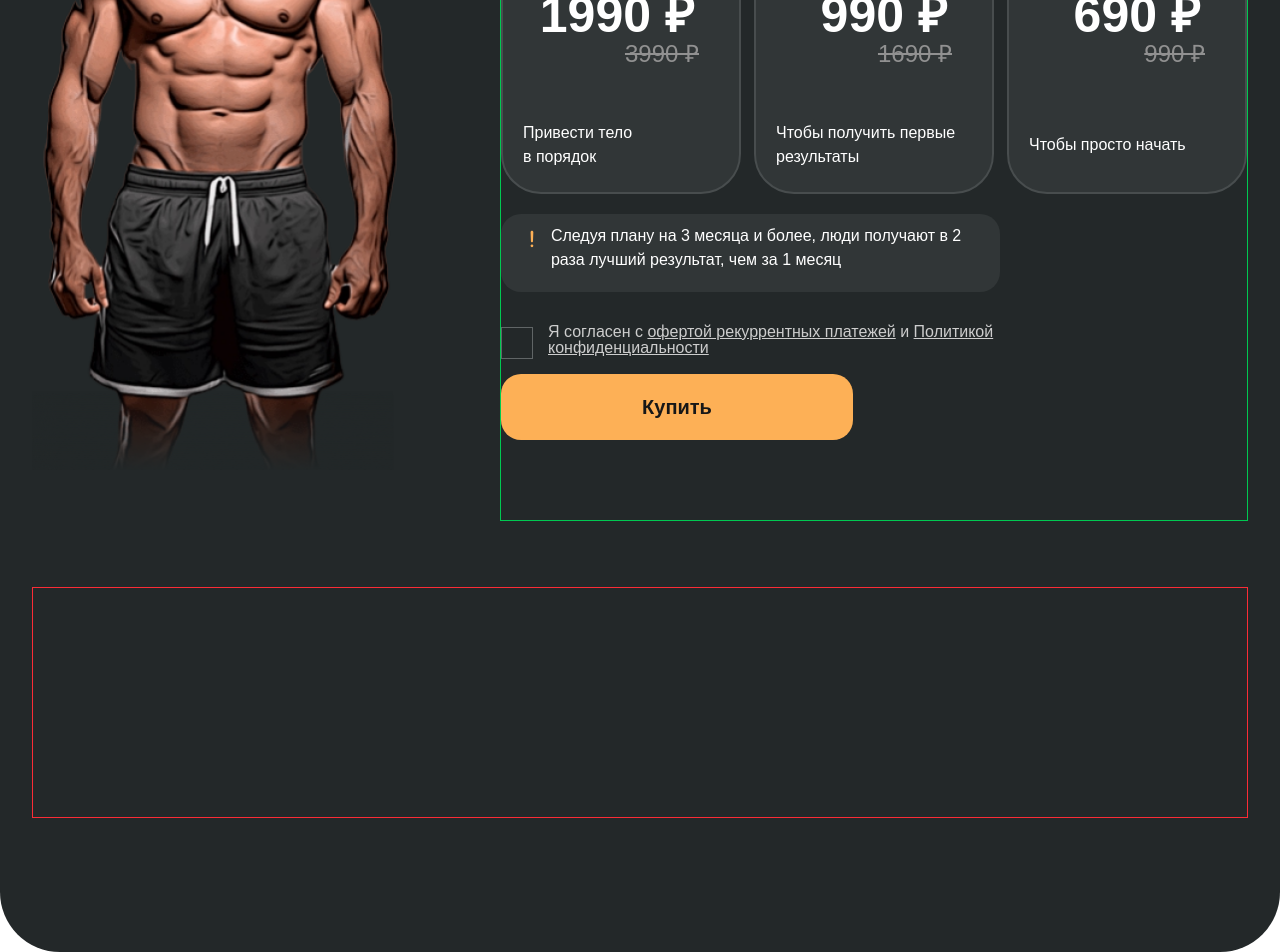
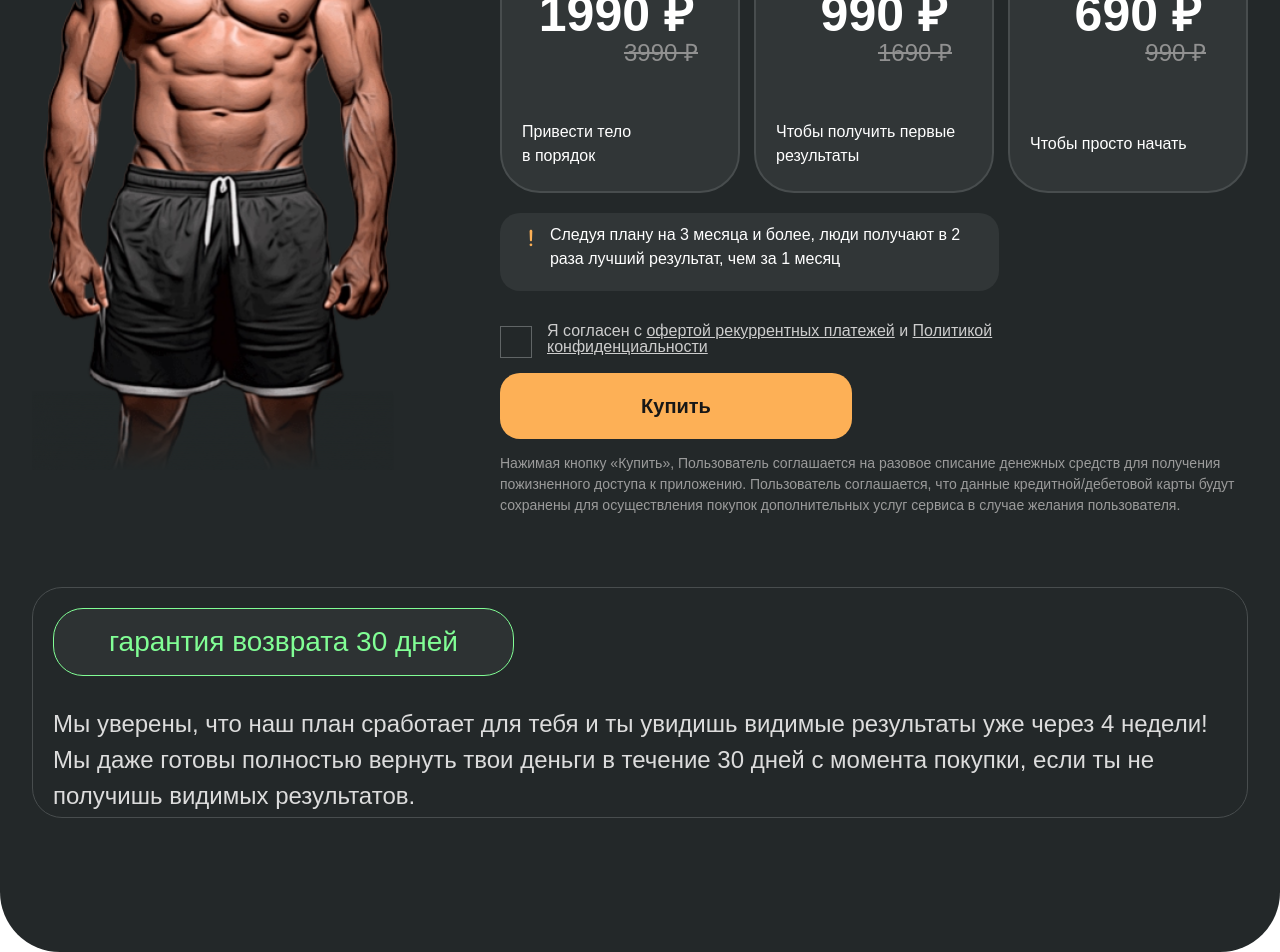
Before and after one commit to BatanAndrei/testovoe_4a_konsalting, a Next.js app: page / in a window 1280 px wide. Shown: the part 669-1621 px from the top of the page. Built offline with nearby package versions, Linux system fonts and the light colour scheme.

Commit message:
finish descktop

```diff
--- a/app/page.js
+++ b/app/page.js
@@ -27,7 +27,7 @@ export default function Home() {
           </div>
           <div className='mt-[110px] w-[1216px] h-[867px] flex items-center justify-between'>
              <Image src={imgDesck} alt="Фото атлета" width={380} height={767} />
-             <div className='w-[748px] h-[867px] border border-green-500'>
+             <div className='w-[748px] h-[867px]'>
               <TariffCardDesck title='Навсегда' price='5990 ₽' percent='-70%' description='Для тех, кто хочет всегда быть в форме и поддерживать здоровье' originalPrice='18 990 ₽' hit />
               <div className='flex justify-between mt-[14px] w-[100%] h-[335px]'>
                 <TariffCardDesck percent='-50%' title='3 месяца' price='1990 ₽' originalPrice='3990 ₽' description={'Привести тело\nв порядок'}/>
@@ -44,10 +44,14 @@ export default function Home() {
                 </div>
               </div>
               <Button title='Купить' className='mt-[16px] cursor-pointer w-[352px] h-[66px] rounded-[20px] bg-[#FDB056] text-[20px] font-montserrat font-bold' />
+              <div className='mt-[14px] text-[#9B9B9B] text-[14px] w-[748px] h-[68px] font-montserrat font-regular'>Нажимая кнопку «Купить», Пользователь соглашается на разовое списание денежных средств для получения пожизненного доступа к приложению. Пользователь соглашается, что данные кредитной/дебетовой карты будут сохранены для осуществления покупок дополнительных услуг сервиса в случае желания пользователя.</div>
              </div>
           </div>
-          <div className='mt-[66px] w-[1216px] h-[231px] border border-red-500'>
-
+          <div className='p-[20px] mt-[66px] w-[1216px] h-[231px] border border-[#484D4E] rounded-[30px]'>
+           <div className='flex items-center justify-center w-[461px] h-[68px] bg-[#2D3233] rounded-[30px] border border-[#81FE95]'>
+            <span className='text-[#81FE95] text-[28px] font-montserrat font-medium'>гарантия возврата 30 дней</span>
+           </div>
+           <div className='mt-[30px] w-[1176px] h-[93px] text-[24px] text-[#DCDCDC] font-montserrat font-regular'>Мы уверены, что наш план сработает для тебя и ты увидишь видимые результаты уже через 4 недели! Мы даже готовы полностью вернуть твои деньги в течение 30 дней с момента покупки, если ты не получишь видимых результатов.</div>
           </div>
         </div>
       </main>
```
